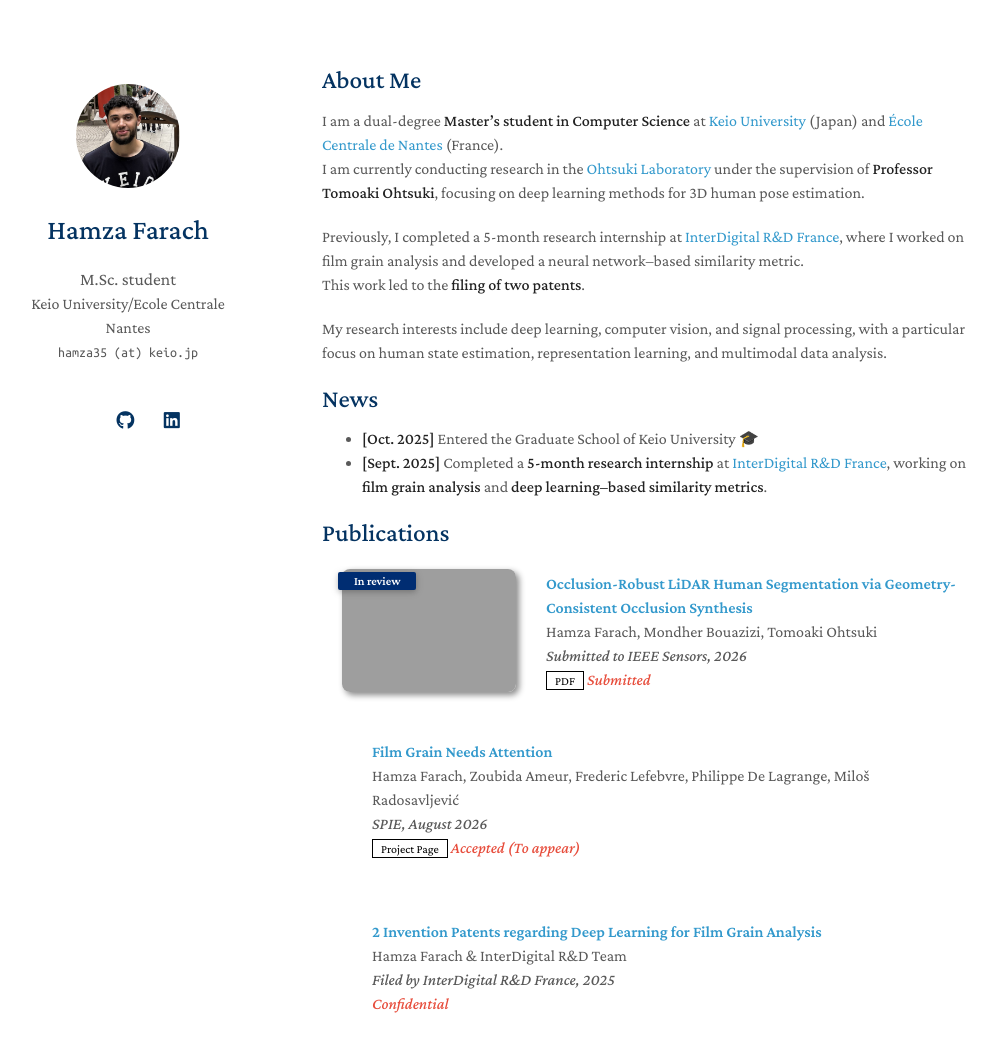
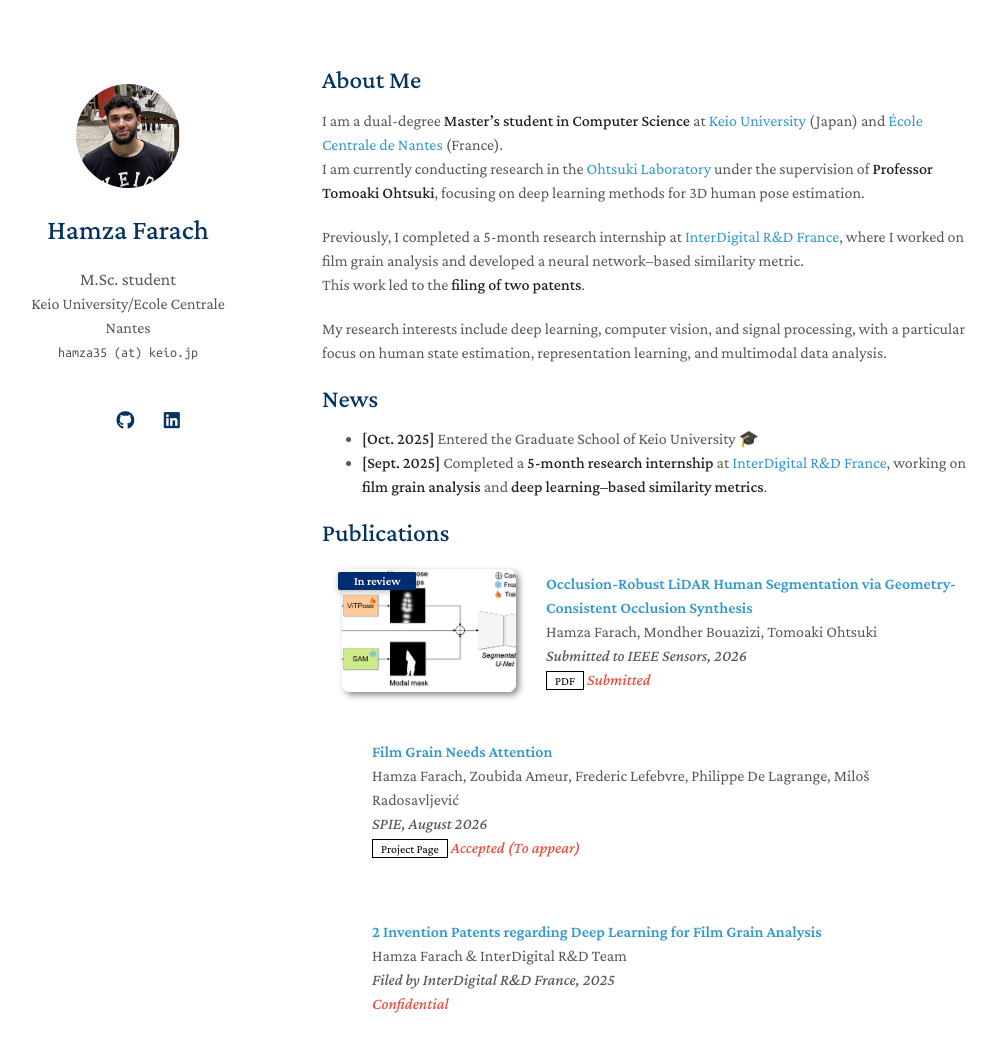
Before and after one commit to hamza963213/hamza-farach.github.io, a Jekyll site: the page built from index.md, in a window 1280 px wide and 1162 px high. Shown: the top 1052 px of the window, without its empty margins (148-1144 px from the left). Built offline with Jekyll 4.4.1, drawn with Linux system fonts in a browser that asks for light colours; a style sheet for code colours, icons or effects is not loaded; our own code applies the rules of GitHub Pages for plain Markdown files.

Commit message:
Update publications.yml

```diff
--- a/_data/publications.yml
+++ b/_data/publications.yml
@@ -3,7 +3,7 @@ main:
     authors: "Hamza Farach, Mondher Bouazizi, Tomoaki Ohtsuki"
     conference: "Submitted to IEEE Sensors, 2026"
     conference_short: "In review"
-    image: "assets/img/bendo.drawio (2).png"
+    image: "assets/files/bendo.drawio (2).png"
     pdf: "assets/files/8726_Farach_LiDAR_Segmentation.pdf"
     notes: "Submitted"
 
```
